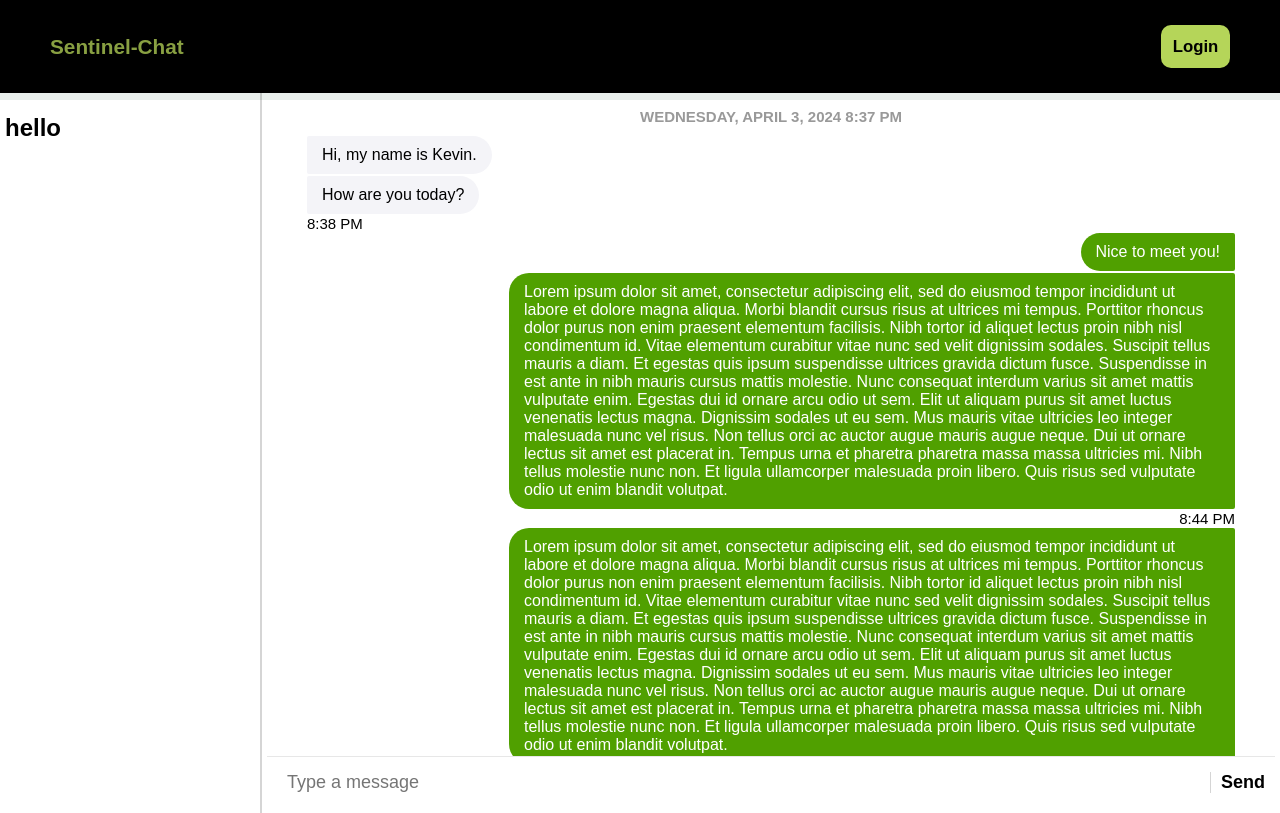
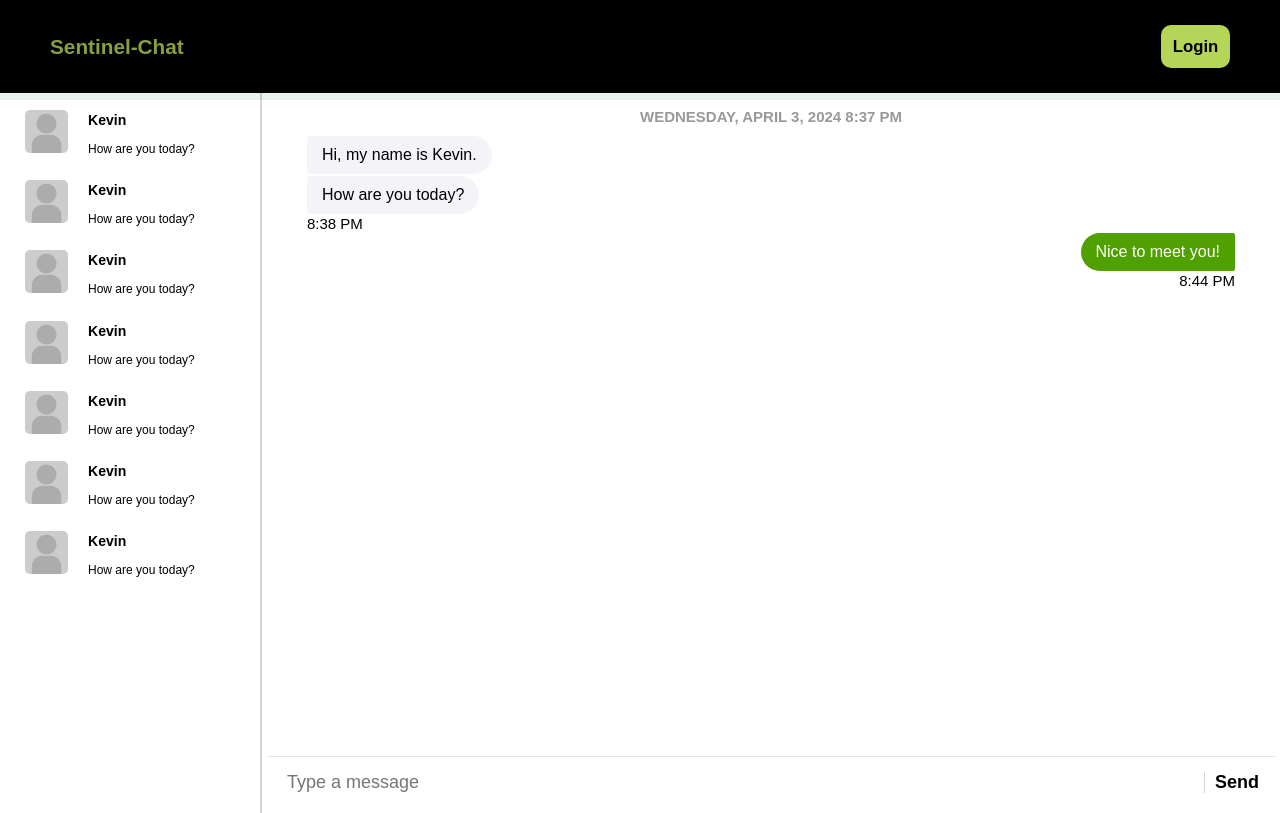
Before and after one commit to Sentinel-Chat/Front-End, a React (Create React App) app: page /inbox in a window 1280 px wide. Built offline with nearby package versions, Linux system fonts and the light colour scheme.

Commit message:
style sidebar

```diff
--- a/src/App.css
+++ b/src/App.css
@@ -1,3 +1,7 @@
+/* * {
+    padding: 0;
+    margin: 0;
+} */
 .App {
     font-family:Avenir, "Century Gothic", sans-serif;
     font-weight:100;
--- a/src/pages/Inbox.css
+++ b/src/pages/Inbox.css
@@ -10,26 +10,44 @@
 }
 
 .inbox-sidebar {
-    flex: 0 0 250px;
+    padding: 0;
+    margin: 0px;
+    flex-basis: 250px;
     padding: 5px;
+    border-right: 2px solid #0000002a;
+    opacity: 1;
+    transition: opacity 1s ease-out;
 }
+
+.dm-listing {
+    margin: 0;
+    padding-left: 20px;
+    display: flex;
+    flex-direction: row;
+    gap: 20px;
+    align-items: center;
+    /* border: 2px solid #0000002a; */
+    transition: background-color 0.4s;
+}
+
+.dm-listing:hover {
+    background-color: beige;
+    cursor: pointer;
+}
+
 .inbox-content {
     display: flex;
     flex-direction: column;
 
-    flex: 1;
+    flex-grow: 1;
     margin: 5px;
 }
 
-.inbox-sidebar {
-    border-right: 2px solid #0000002a;
-}
-
 .message-list-container {
-    /* margin-bottom: 50px; */
     padding-inline: 40px;
     max-height: 100%;
     padding-bottom: 20px;
+    flex-grow: 1;;
 }
 
 .scrollable {
@@ -39,6 +57,7 @@
 }
 
 .compose {
+    flex-basis: 30px;
     display: flex;
     flex-direction: row;
     justify-content: space-between;
@@ -51,7 +70,7 @@
 
 .compose-input {
     font-family: Arial, Helvetica, sans-serif;
-    flex: 1;
+    flex-grow: 1;
     border: none;
     padding-inline: 20px;
     font-size: 18px;
@@ -61,23 +80,28 @@
 }
 
 .send {
+    flex-basis: 50px;
     border-left: 1px solid #0000002a;
     padding-inline: 10px;
 }
 
-
+.dm-pic img {
+    width: 43px;
+    border-radius: 5px;
+}
 
 /* Media query for smaller screens */
 @media screen and (max-width: 768px) {
     .Inbox {
-      flex-direction: row; /* Change to row layout */
+        flex-direction: row; /* Change to row layout */
     }
 
     .inbox-sidebar {
-      display: none; /* Hide sidebar */
+        opacity: 0;
+        display: none;
     }
 
     .inbox-content {
-      flex: 1; /* Main content area takes full width */
+        flex: 1; /* Main content area takes full width */
     }
   }
--- a/src/pages/Inbox.jsx
+++ b/src/pages/Inbox.jsx
@@ -1,20 +1,93 @@
 import React from "react";
 import "./Inbox.css";
 
-import { useEffect, useState } from "react";
+import { useEffect, useState, useRef } from "react";
 import { Link } from "react-router-dom";
 
+import profile_pic from "../images/icon.jpeg";
+
 import Message from "../components/Message";
+const Inbox = (props) => {
+  const messageEl = useRef(null);
 
-const Inbox = (props) => {
+  useEffect(() => {
+    if (messageEl) {
+      messageEl.current.addEventListener("DOMNodeInserted", (event) => {
+        const { currentTarget: target } = event;
+        target.scroll({ top: target.scrollHeight, behavior: "smooth" });
+      });
+    }
+  }, []);
+
   return (
     <div className="Inbox">
-      <div className="inbox-sidebar">
-        {" "}
-        <h1>hello</h1>
+      <div className="inbox-sidebar scrollable">
+        <div className="dm-listing">
+          <div className="dm-pic">
+            <img src={profile_pic} alt="user icon" />
+          </div>
+          <div>
+            <h3 className="dm-name">Kevin</h3>
+            <p className="dm-preview">How are you today?</p>
+          </div>
+        </div>
+        <div className="dm-listing">
+          <div className="dm-pic" alt="user icon">
+            <img src={profile_pic} alt="user icon" />{" "}
+          </div>
+          <div>
+            <h3 className="dm-name">Kevin</h3>
+            <p className="dm-preview">How are you today?</p>
+          </div>
+        </div>
+        <div className="dm-listing">
+          <div className="dm-pic" alt="user icon">
+            <img src={profile_pic} alt="user icon" />{" "}
+          </div>
+          <div>
+            <h3 className="dm-name">Kevin</h3>
+            <p className="dm-preview">How are you today?</p>
+          </div>
+        </div>
+        <div className="dm-listing">
+          <div className="dm-pic" alt="user icon">
+            <img src={profile_pic} alt="user icon" />{" "}
+          </div>
+          <div>
+            <h3 className="dm-name">Kevin</h3>
+            <p className="dm-preview">How are you today?</p>
+          </div>
+        </div>
+        <div className="dm-listing">
+          <div className="dm-pic" alt="user icon">
+            <img src={profile_pic} alt="user icon" />{" "}
+          </div>
+          <div>
+            <h3 className="dm-name">Kevin</h3>
+            <p className="dm-preview">How are you today?</p>
+          </div>
+        </div>
+        <div className="dm-listing">
+          <div className="dm-pic" alt="user icon">
+            <img src={profile_pic} alt="user icon" />{" "}
+          </div>
+          <div>
+            <h3 className="dm-name">Kevin</h3>
+            <p className="dm-preview">How are you today?</p>
+          </div>
+        </div>{" "}
+        <div className="dm-listing">
+          <div className="dm-pic" alt="user icon">
+            <img src={profile_pic} alt="user icon" />{" "}
+          </div>
+          <div>
+            <h3 className="dm-name">Kevin</h3>
+            <p className="dm-preview">How are you today?</p>
+          </div>
+        </div>
       </div>
       <div className="inbox-content">
-        <div className="message-list-container scrollable">
+        <div className="message-list-container scrollable" ref={messageEl}>
           <div className="large-timestamp">
             Wednesday, April 3, 2024 8:37 PM
           </div>
@@ -34,30 +107,6 @@ const Inbox = (props) => {
           <Message
             text="Nice to meet you!"
             type="mine"
-            position="first"
-            timestamp="8:44 PM"
-          ></Message>
-          <Message
-            text="Lorem ipsum dolor sit amet, consectetur adipiscing elit, sed do eiusmod tempor incididunt ut labore et dolore magna aliqua. Morbi blandit cursus risus at ultrices mi tempus. Porttitor rhoncus dolor purus non enim praesent elementum facilisis. Nibh tortor id aliquet lectus proin nibh nisl condimentum id. Vitae elementum curabitur vitae nunc sed velit dignissim sodales. Suscipit tellus mauris a diam. Et egestas quis ipsum suspendisse ultrices gravida dictum fusce. Suspendisse in est ante in nibh mauris cursus mattis molestie. Nunc consequat interdum varius sit amet mattis vulputate enim. Egestas dui id ornare arcu odio ut sem. Elit ut aliquam purus sit amet luctus venenatis lectus magna. Dignissim sodales ut eu sem. Mus mauris vitae ultricies leo integer malesuada nunc vel risus. Non tellus orci ac auctor augue mauris augue neque. Dui ut ornare lectus sit amet est placerat in. Tempus urna et pharetra pharetra massa massa ultricies mi. Nibh tellus molestie nunc non. Et ligula ullamcorper malesuada proin libero. Quis risus sed vulputate odio ut enim blandit volutpat."
-            type="mine"
-            position="last"
-            timestamp="8:44 PM"
-          ></Message>
-          <Message
-            text="Lorem ipsum dolor sit amet, consectetur adipiscing elit, sed do eiusmod tempor incididunt ut labore et dolore magna aliqua. Morbi blandit cursus risus at ultrices mi tempus. Porttitor rhoncus dolor purus non enim praesent elementum facilisis. Nibh tortor id aliquet lectus proin nibh nisl condimentum id. Vitae elementum curabitur vitae nunc sed velit dignissim sodales. Suscipit tellus mauris a diam. Et egestas quis ipsum suspendisse ultrices gravida dictum fusce. Suspendisse in est ante in nibh mauris cursus mattis molestie. Nunc consequat interdum varius sit amet mattis vulputate enim. Egestas dui id ornare arcu odio ut sem. Elit ut aliquam purus sit amet luctus venenatis lectus magna. Dignissim sodales ut eu sem. Mus mauris vitae ultricies leo integer malesuada nunc vel risus. Non tellus orci ac auctor augue mauris augue neque. Dui ut ornare lectus sit amet est placerat in. Tempus urna et pharetra pharetra massa massa ultricies mi. Nibh tellus molestie nunc non. Et ligula ullamcorper malesuada proin libero. Quis risus sed vulputate odio ut enim blandit volutpat."
-            type="mine"
-            position="last"
-            timestamp="8:44 PM"
-          ></Message>
-          <Message
-            text="Lorem ipsum dolor sit amet, consectetur adipiscing elit, sed do eiusmod tempor incididunt ut labore et dolore magna aliqua. Morbi blandit cursus risus at ultrices mi tempus. Porttitor rhoncus dolor purus non enim praesent elementum facilisis. Nibh tortor id aliquet lectus proin nibh nisl condimentum id. Vitae elementum curabitur vitae nunc sed velit dignissim sodales. Suscipit tellus mauris a diam. Et egestas quis ipsum suspendisse ultrices gravida dictum fusce. Suspendisse in est ante in nibh mauris cursus mattis molestie. Nunc consequat interdum varius sit amet mattis vulputate enim. Egestas dui id ornare arcu odio ut sem. Elit ut aliquam purus sit amet luctus venenatis lectus magna. Dignissim sodales ut eu sem. Mus mauris vitae ultricies leo integer malesuada nunc vel risus. Non tellus orci ac auctor augue mauris augue neque. Dui ut ornare lectus sit amet est placerat in. Tempus urna et pharetra pharetra massa massa ultricies mi. Nibh tellus molestie nunc non. Et ligula ullamcorper malesuada proin libero. Quis risus sed vulputate odio ut enim blandit volutpat."
-            type="mine"
-            position="last"
-            timestamp="8:44 PM"
-          ></Message>
-          <Message
-            text="Lorem ipsum dolor sit amet, consectetur adipiscing elit, sed do eiusmod tempor incididunt ut labore et dolore magna aliqua. Morbi blandit cursus risus at ultrices mi tempus. Porttitor rhoncus dolor purus non enim praesent elementum facilisis. Nibh tortor id aliquet lectus proin nibh nisl condimentum id. Vitae elementum curabitur vitae nunc sed velit dignissim sodales. Suscipit tellus mauris a diam. Et egestas quis ipsum suspendisse ultrices gravida dictum fusce. Suspendisse in est ante in nibh mauris cursus mattis molestie. Nunc consequat interdum varius sit amet mattis vulputate enim. Egestas dui id ornare arcu odio ut sem. Elit ut aliquam purus sit amet luctus venenatis lectus magna. Dignissim sodales ut eu sem. Mus mauris vitae ultricies leo integer malesuada nunc vel risus. Non tellus orci ac auctor augue mauris augue neque. Dui ut ornare lectus sit amet est placerat in. Tempus urna et pharetra pharetra massa massa ultricies mi. Nibh tellus molestie nunc non. Et ligula ullamcorper malesuada proin libero. Quis risus sed vulputate odio ut enim blandit volutpat."
-            type="mine"
             position="last"
             timestamp="8:44 PM"
           ></Message>
```
Also changed, not shown: src/images/icon.jpeg (added).
